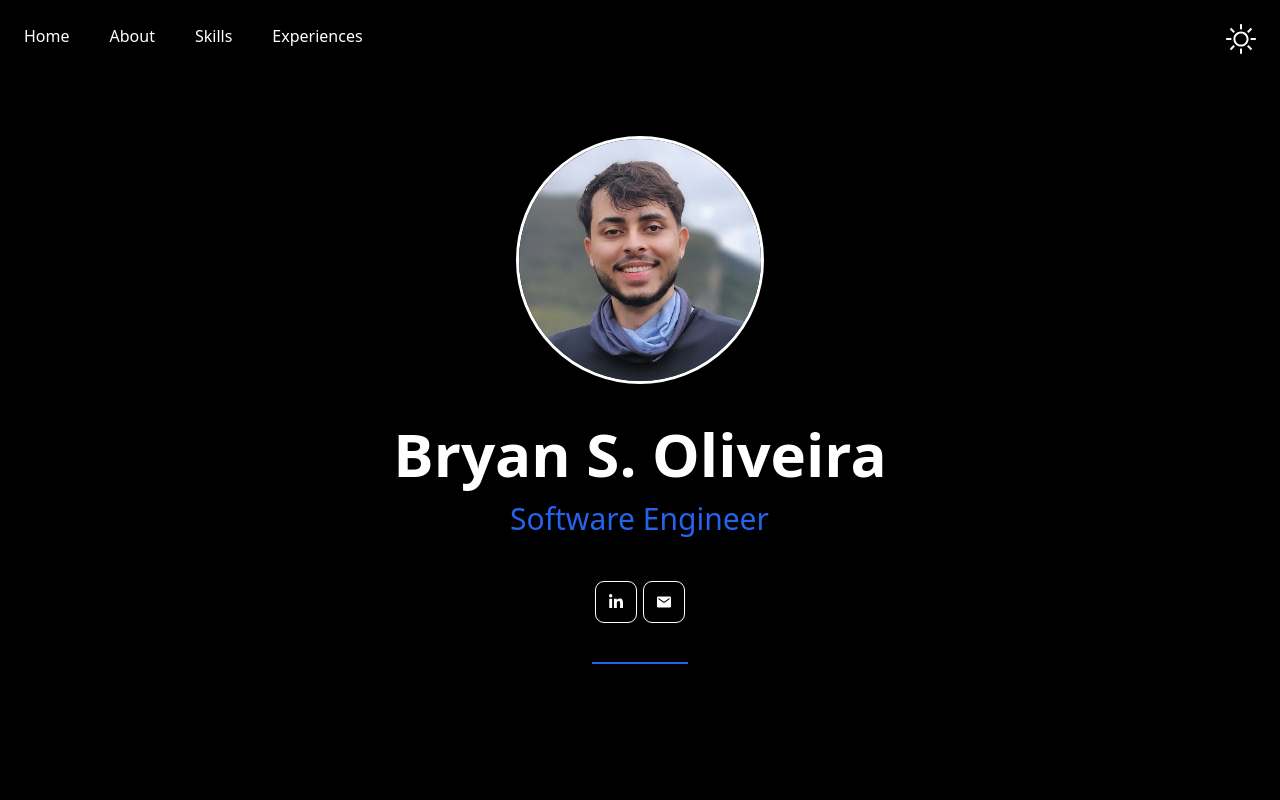
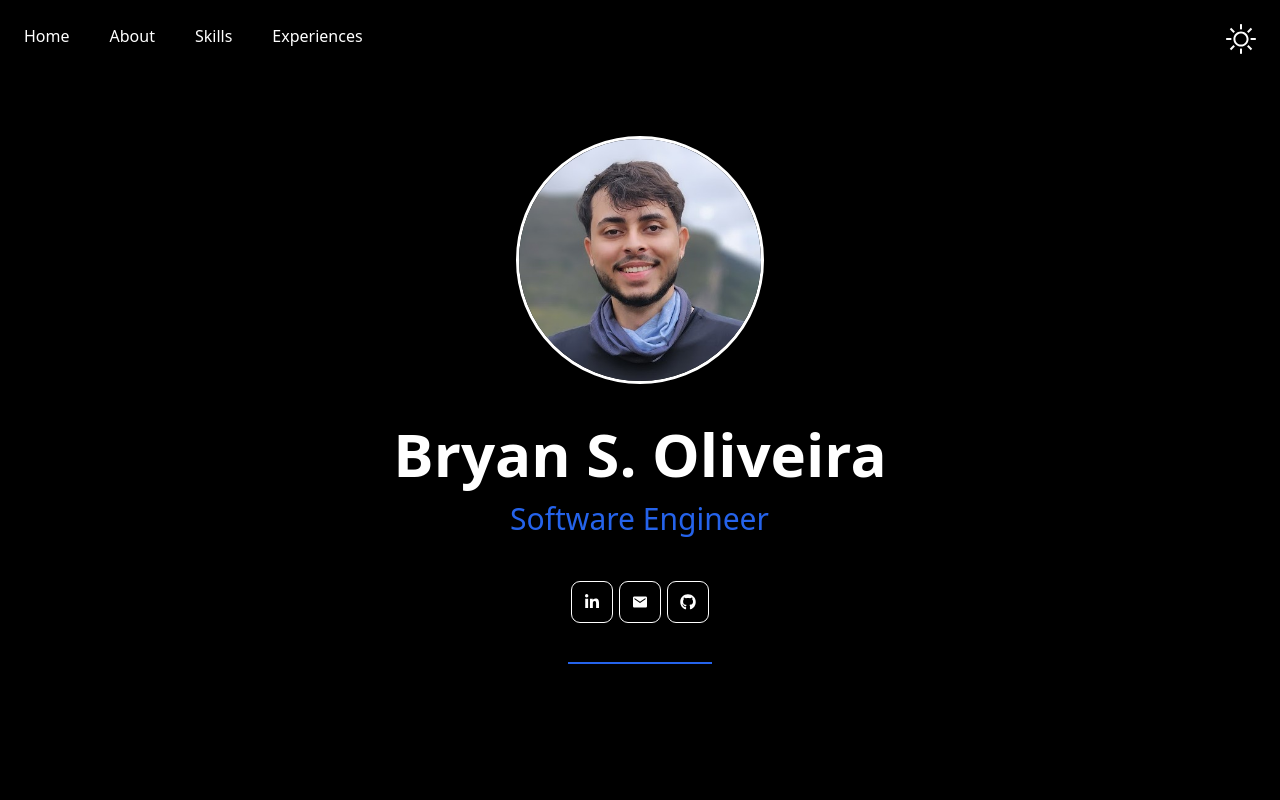
Before and after one commit to ibryans/ibryans.github.io, a Next.js app: page / in a window 1280 px wide. Shown: the top 800 px of the page. Built offline with nearby package versions, Linux system fonts and the light colour scheme.

Commit message:
feat: add github social button

```diff
--- a/src/app/_components/header/header.tsx
+++ b/src/app/_components/header/header.tsx
@@ -4,7 +4,7 @@
  * (Plano de fundo, nome, descrição)
 */
 
-import { FaLinkedinIn } from "react-icons/fa";
+import { FaGithub, FaLinkedinIn } from "react-icons/fa";
 import avatar from '/public/me.png'
 import './header.css'
 import { IoMdMail } from 'react-icons/io';
@@ -43,6 +43,9 @@ export function Header() {
                     <SocialButton
                         icon={<IoMdMail/>}
                         url="mailto:bsoliveira@proton.me"/>
+                    <SocialButton
+                        icon={<FaGithub/>}
+                        url="https://www.github.com/ibryans"/>
                 </div>
             </div>
         </div>
```
